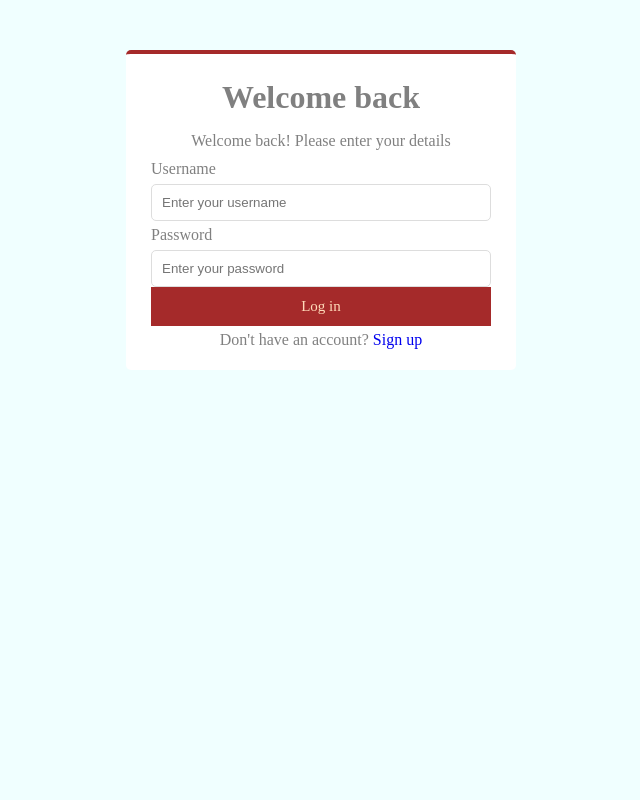
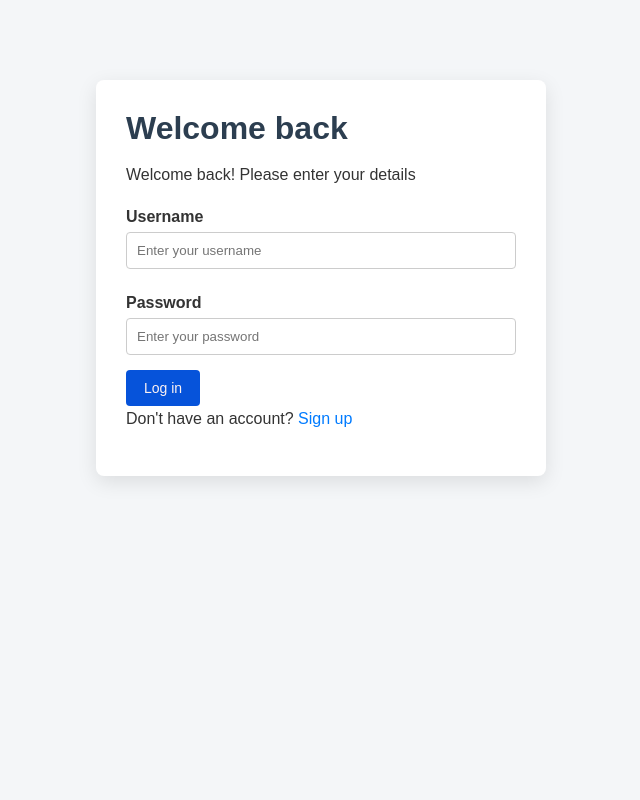
Before and after one commit to edortie03/To_Do_Project, a Django app: page /login/ in a window 1280 px wide. Shown: the whole page, without its empty margins (319-959 px from the left). Run offline with Django 5.2, Linux system fonts and the light colour scheme.

Commit message:
Added css files

```diff
--- a/To_Do_Project/ToDo/views.py
+++ b/To_Do_Project/ToDo/views.py
@@ -1,7 +1,7 @@
 from django.shortcuts import render, redirect
 from django.contrib import messages
 from django.contrib.auth import authenticate, login as auth_login, logout as auth_logout
-from django.contrib.auth.forms import UserCreationForm
+from .forms import RegisterForm
 from .models import Task
 from django.http import HttpResponse
 from django.views.generic.list import ListView
@@ -29,13 +29,14 @@ def login(request):
 
 def register(request):
     if request.method == 'POST':
-        form = UserCreationForm(request.POST)
+        form = RegisterForm(request.POST)
         if form.is_valid():
             form.save()
             messages.success(request, 'Account created successfully')
             return redirect('login')
     else:
-        form = UserCreationForm()
+        form = RegisterForm()
+
     return render(request, 'register.html', {'form': form})
 
 def logout(request):
--- a/To_Do_Project/static/css/styles.css
+++ b/To_Do_Project/static/css/styles.css
@@ -1,64 +1,212 @@
+/* =====================
+   Global Styles
+===================== */
 * {
-    margin: 0;
-    padding: 0;
-    box-sizing: border-box;
+  margin: 0;
+  padding: 0;
+  box-sizing: border-box;
+  font-family: Arial, Helvetica, sans-serif;
 }
 
 body {
-    font-family: 'sans-serif';
-    background-color: azure;
-    line-height: 1.8;
+  background: #f4f6f8;
+  color: #333;
+  min-height: 100vh;
+  padding: 20px;
 }
 
-a {
-    text-decoration: none;
+/* =====================
+   Container
+===================== */
+#container {
+  max-width: 450px;
+  margin: 60px auto;
+  background: #ffffff;
+  padding: 30px;
+  border-radius: 8px;
+  box-shadow: 0 6px 20px rgba(0, 0, 0, 0.1);
+  text-align: center;
 }
 
-#container {
-    max-width: 430px;
-    margin: 30px auto;
-    padding: 20px;
+/* =====================
+   Headings & Text
+===================== */
+h1 {
+  margin-bottom: 15px;
+  color: #2c3e50;
+}
+
+h2 {
+  margin: 10px 0;
+}
+
+p {
+  margin-bottom: 15px;
+  line-height: 1.6;
+}
+
+/* =====================
+   Links
+===================== */
+a {
+  color: #007bff;
+  text-decoration: none;
+  font-weight: 500;
+}
+
+a:hover {
+  text-decoration: underline;
+}
+
+/* =====================
+   Forms
+===================== */
+form {
+  margin-top: 20px;
 }
 
 .form-wrap {
-    background: white;
-    padding: 15px 25px;
-    color: grey;
-    border-top: 4px solid brown;
-    border-radius: 5px;
+  text-align: left;
 }
 
-.form-wrap h1,
-.form-wrap p {
-    text-align: center;
+.form-group {
+  margin-bottom: 15px;
 }
 
-.form-wrap .form-group label {
-    display: block;
-    color: grey;
+label {
+  display: block;
+  margin-bottom: 6px;
+  font-weight: bold;
 }
 
-.form-wrap .form-group input,
-.form-wrap .form-group textarea {
-    width: 100%;
-    padding: 10px;
-    border: 1px solid #ddd;
-    border-radius: 5px;
+input[type="text"],
+input[type="password"],
+input[type="email"],
+textarea {
+  width: 100%;
+  padding: 10px;
+  border: 1px solid #ccc;
+  border-radius: 4px;
 }
 
-.form-wrap button {
-    display: block;
-    width: 100%;
-    padding: 10px;
-    background-color: brown;
-    color: peachpuff;
-    cursor: pointer;
-    border: 1px solid brown;
-    font-family: 'sans-serif';
-    font-size: 15px;
-    transition: 1s;
+input:focus,
+textarea:focus {
+  outline: none;
+  border-color: #007bff;
 }
 
-.form-wrap button:hover {
-    background-color: lightseagreen;
+/* =====================
+   Buttons
+===================== */
+button {
+  background: #0653da;
+  color: hsl(0, 71%, 97%);
+  border: none;
+  padding: 10px 18px;
+  border-radius: 4px;
+  cursor: pointer;
+  font-size: 14px;
 }
+
+button:hover {
+  background: #0056b3;
+}
+
+button a {
+  color: #fff;
+  text-decoration: none;
+}
+
+button a:hover {
+  text-decoration: none;
+}
+
+/* =====================
+   Dashboard / Table
+===================== */
+table {
+  width: 100%;
+  border-collapse: collapse;
+  margin-top: 20px;
+  background: #ffffff;
+}
+
+th,
+td {
+  padding: 10px;
+  border-bottom: 1px solid #ddd;
+  text-align: left;
+}
+
+th {
+  background: #f1f1f1;
+  font-weight: bold;
+}
+
+tr:hover {
+  background: #f9f9f9;
+}
+
+/* =====================
+   Search Bar
+===================== */
+form input[type="text"] {
+  margin-bottom: 10px;
+}
+
+/* =====================
+   Messages
+===================== */
+p.message,
+p.error {
+  color: #d9534f;
+  font-size: 14px;
+}
+
+/* =====================
+   Status Indicators
+===================== */
+
+.status {
+        padding: 4px 10px;
+        border-radius: 12px;
+        font-size: 13px;
+        font-weight: bold;
+      }
+
+      .status.complete {
+        background: #dcfce7;
+        color: #166534;
+      }
+
+      .status.pending {
+        background: #fee2e2;
+        color: #991b1b;
+      }
+
+/* =====================
+   Delete / Confirm Pages
+===================== */
+form a {
+  color: #fcfcfc;
+}
+
+form a:hover {
+  color: #f0eaea;
+}
+
+/* =====================
+   Responsive
+===================== */
+@media (max-width: 600px) {
+  #container {
+    margin: 30px 10px;
+    padding: 20px;
+  }
+
+  table,
+  th,
+  td {
+    font-size: 14px;
+  }
+}
--- a/To_Do_Project/templates/login.html
+++ b/To_Do_Project/templates/login.html
@@ -2,10 +2,9 @@
 <!DOCTYPE html>
 <html lang="en">
   <head>
-    <meta charset="UTF-8">
-    <meta name="viewport" content="width=device-width, initial-scale=1.0">
-
-    <link rel="stylesheet" href="{% static 'css/styles.css' %}">
+    <meta charset="UTF-8" />
+    <meta name="viewport" content="width=device-width, initial-scale=1.0" />
+    <link rel="stylesheet" href="{% static 'css/styles.css' %}" />
     <title>Login</title>
   </head>
   <body>
@@ -13,20 +12,30 @@
       <div class="form-wrap">
         <h1>Welcome back</h1>
         <p>Welcome back! Please enter your details</p>
-            {% if messages %}
-                {% for message in messages %}
+        {% if messages %} {% for message in messages %}
         <p>{{ message }}</p>
-                {% endfor %}
-            {% endif %}
+        {% endfor %} {% endif %}
         <form method="POST">
           {% csrf_token %}
           <div class="form-group">
             <label for="username">Username</label>
-                    <input type="text" name="username" id="username" placeholder="Enter your username" required>
+            <input
+              type="text"
+              name="username"
+              id="username"
+              placeholder="Enter your username"
+              required
+            />
           </div>
           <div class="form-group">
             <label for="password">Password</label>
-                    <input type="password" name="password" id="password" placeholder="Enter your password" required>
+            <input
+              type="password"
+              name="password"
+              id="password"
+              placeholder="Enter your password"
+              required
+            />
           </div>
           <button type="submit">Log in</button>
         </form>
--- a/To_Do_Project/templates/task_create.html
+++ b/To_Do_Project/templates/task_create.html
@@ -1,14 +1,15 @@
+{% load static %}
 <!DOCTYPE html>
 <html lang="en">
   <head>
     <meta charset="UTF-8" />
     <meta name="viewport" content="width=device-width, initial-scale=1.0" />
+    <link rel="stylesheet" href="{% static 'css/styles.css' %}" />
     <title>Create Task</title>
   </head>
   <body>
-    <p>{% if user.is_authenticated %}Welcome, {{ user.username }}!{% endif %}</p>
     <h1>Create a New Task</h1>
-    <a><a href="{% url 'task_list' %}"> Go back</a>
+    <button><a href="{% url 'task_list' %}"> Go back</a></button>
     <form method="post">
       {% csrf_token %} {{ form.as_p }}
       <button type="submit">Create Task</button>
```
Also changed, not shown: To_Do_Project/ToDo/forms.py (added, +13 -0 lines), To_Do_Project/templates/dashboard.html (+156 -14 lines), To_Do_Project/templates/register.html (+8 -8 lines), To_Do_Project/templates/task_confirm_delete.html (+6 -1 lines), To_Do_Project/templates/task_detail.html (+10 -1 lines), To_Do_Project/db.sqlite3. Lines whose indentation alone changed are shown as unchanged.
